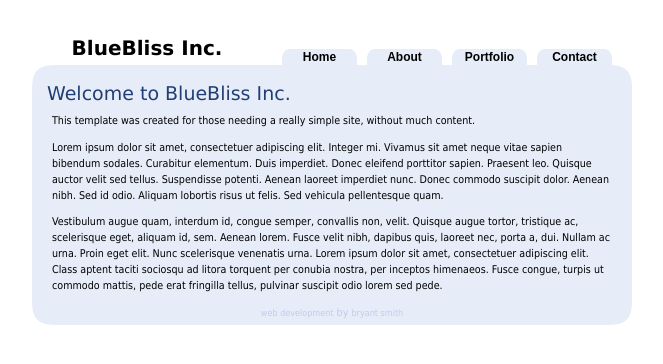
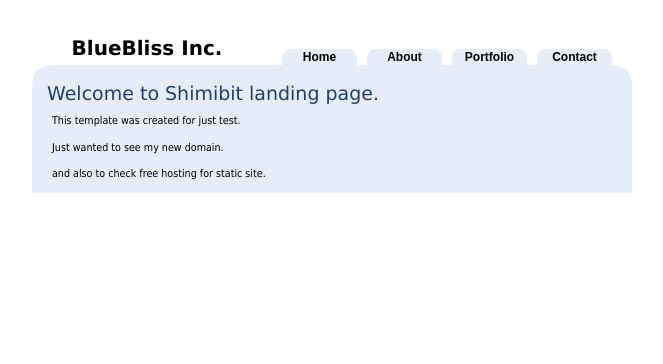
Before and after one commit to Itzikz/github.io, a plain HTML site: page index.html in a window 1280 px wide. Shown: the whole page, without its empty margins (303-966 px from the left). Drawn offline with Linux system fonts and the light colour scheme.

Commit message:
Update index.html

```diff
--- a/index.html
+++ b/index.html
@@ -5,7 +5,7 @@ You may use this in any way, on any site, all we ask is that you please keep the
 <!DOCTYPE html PUBLIC "-//W3C//DTD XHTML 1.0 Strict//EN" "http://www.w3.org/TR/xhtml1/DTD/xhtml1-strict.dtd">
 <html xmlns="http://www.w3.org/1999/xhtml" xml:lang="en" lang="en">
 <head>
-	<title>Blue Bliss by Bryant Smith</title>
+	<title>Shimibit.net</title>
 	<meta http-equiv="content-type" content="text/html;charset=utf-8" />
 	<link rel="stylesheet" type="text/css" href="bluebliss.css" />
 </head>
@@ -16,20 +16,21 @@ You may use this in any way, on any site, all we ask is that you please keep the
 
         <div id="linkGroup">
             <div class="link"><a href="index.html">Home</a></div>
-            <div class="link"><a href="index.html">About</a></div>
+            <div class="link"><a href="about.html">About</a></div>
             <div class="link"><a href="index.html">Portfolio</a></div>
             <div class="link"><a href="index.html">Contact</a></div>
         </div>
 
         <div id="blueBox">
           <div id="header"></div>
-          <div class="contentTitle">Welcome to BlueBliss Inc.</div>
+          <div class="contentTitle">Welcome to Shimibit landing page.</div>
             <div class="pageContent">
-              <p>This template was created for those needing a really simple site, without much content.</p>
-              <p>Lorem ipsum dolor sit amet, consectetuer adipiscing elit. Integer mi. Vivamus sit amet neque vitae sapien bibendum sodales. Curabitur elementum. Duis imperdiet. Donec eleifend porttitor sapien. Praesent leo. Quisque auctor velit sed tellus. Suspendisse potenti. Aenean laoreet imperdiet nunc. Donec commodo suscipit dolor. Aenean nibh. Sed id odio. Aliquam lobortis risus ut felis. Sed vehicula pellentesque quam.</p>
-              <p>Vestibulum augue quam, interdum id, congue semper, convallis non, velit. Quisque augue tortor, tristique ac, scelerisque eget, aliquam id, sem. Aenean lorem. Fusce velit nibh, dapibus quis, laoreet nec, porta a, dui. Nullam ac urna. Proin eget elit. Nunc scelerisque venenatis urna. Lorem ipsum dolor sit amet, consectetuer adipiscing elit. Class aptent taciti sociosqu ad litora torquent per conubia nostra, per inceptos himenaeos. Fusce congue, turpis ut commodo mattis, pede erat fringilla tellus, pulvinar suscipit odio lorem sed pede.</p>
-            </div>
-            <div id="footer"><a href="http://www.aszx.net">web development</a> by <a href="http://www.bryantsmith.com">bryant smith</a></div>
+              <p>This template was created for just test.</p>
+              <p> Just wanted to see my new domain.</p>
+              <p> and also to check free hosting for static site.</p>
+              <p> </p>
+              <p> </p>
+              <p> </p>
         </div>
 	</div>
 </div>
```
